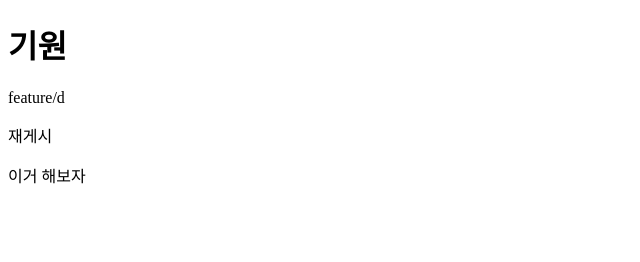
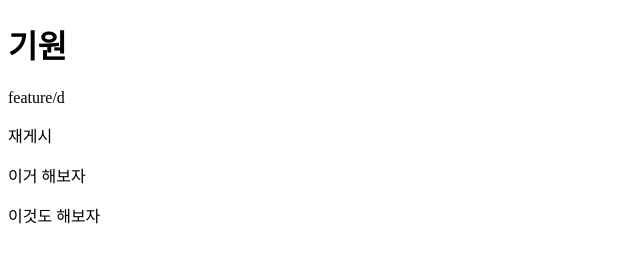
Before and after one commit to 2andrang/kione, a plain HTML site: page index.html in a window 1280 px wide. Shown: the whole page, without its empty margins (0-640 px from the left). Drawn offline with Linux system fonts and the light colour scheme.

Commit message:
lets try again

```diff
--- a/index.html
+++ b/index.html
@@ -12,6 +12,7 @@
     <p>feature/d</p>
     <p>재게시</p>
     <p>이거 해보자</p>
+    <p>이것도 해보자</p>
 </body>
 
 </html>
```
